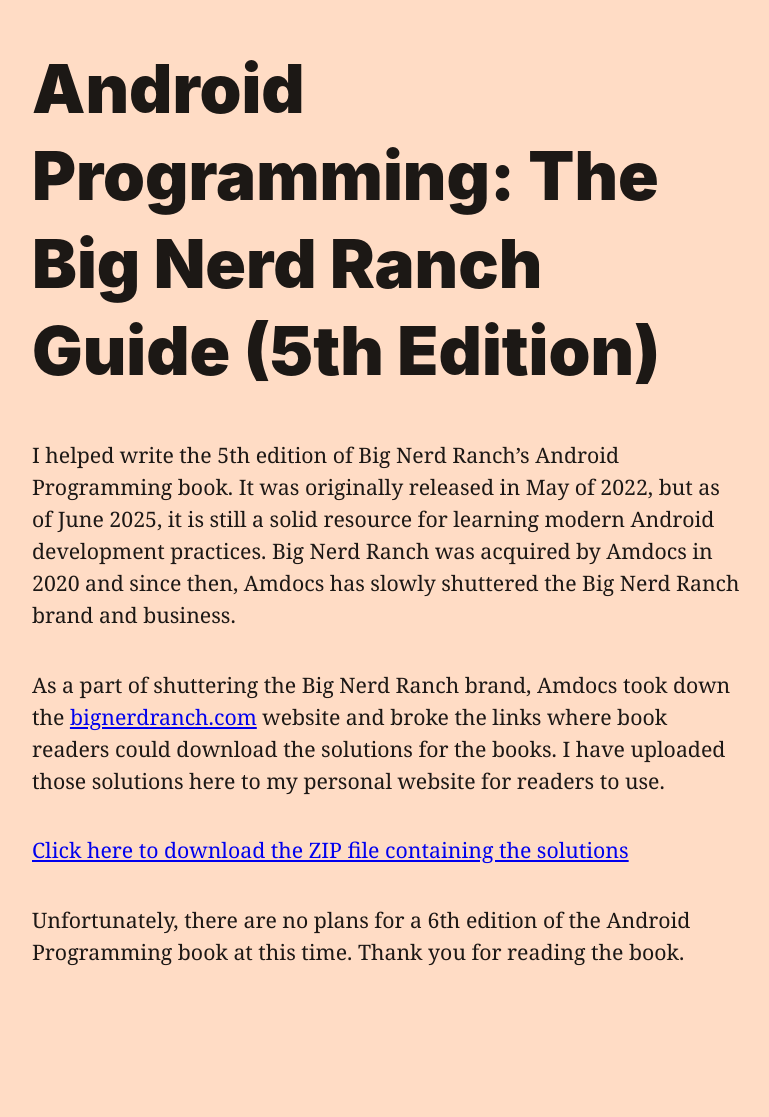
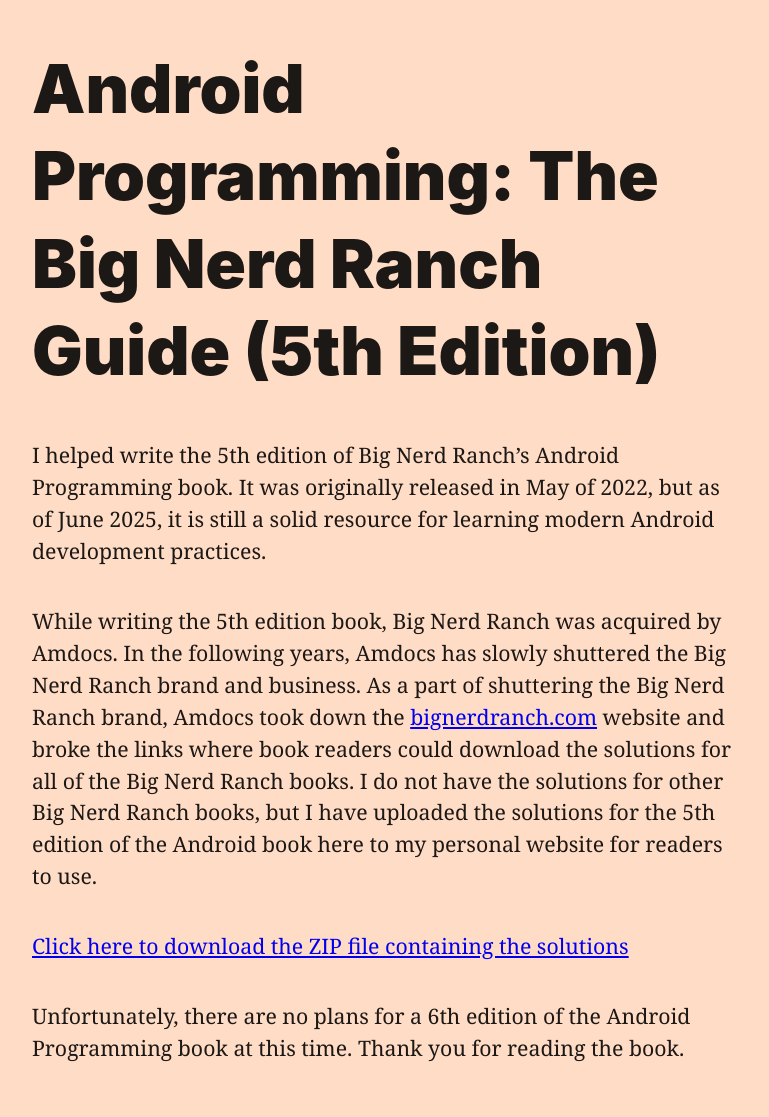
Before and after one commit to bryansills/bryansills.github.io, a Jekyll site: the page built from android-book.md, in a window 1280 px wide. Shown: the whole page, without its empty margins (96-865 px from the left). Built offline with Jekyll 4.4.1, drawn with Linux system fonts in a browser that asks for light colours; before the commit the page ends 1021 px from its top, so only the background shows below that.

Commit message:
Slight rephrasing in the Android book page

```diff
--- a/android-book.md
+++ b/android-book.md
@@ -7,10 +7,11 @@
 
 I helped write the 5th edition of Big Nerd Ranch's Android Programming book.
 It was originally released in May of 2022, but as of June 2025, it is still a solid resource for learning modern Android development practices.
-Big Nerd Ranch was acquired by Amdocs in 2020 and since then, Amdocs has slowly shuttered the Big Nerd Ranch brand and business.
 
-As a part of shuttering the Big Nerd Ranch brand, Amdocs took down the [bignerdranch.com](https://bignerdranch.com) website and broke the links where book readers could download the solutions for the books.
-I have uploaded those solutions here to my personal website for readers to use.
+While writing the 5th edition book, Big Nerd Ranch was acquired by Amdocs.
+In the following years, Amdocs has slowly shuttered the Big Nerd Ranch brand and business.
+As a part of shuttering the Big Nerd Ranch brand, Amdocs took down the [bignerdranch.com](https://bignerdranch.com) website and broke the links where book readers could download the solutions for all of the Big Nerd Ranch books.
+I do not have the solutions for other Big Nerd Ranch books, but I have uploaded the solutions for the 5th edition of the Android book here to my personal website for readers to use.
 
 [Click here to download the ZIP file containing the solutions](/assets/files/Android-5th-Edition-Solutions.zip)
 
```
